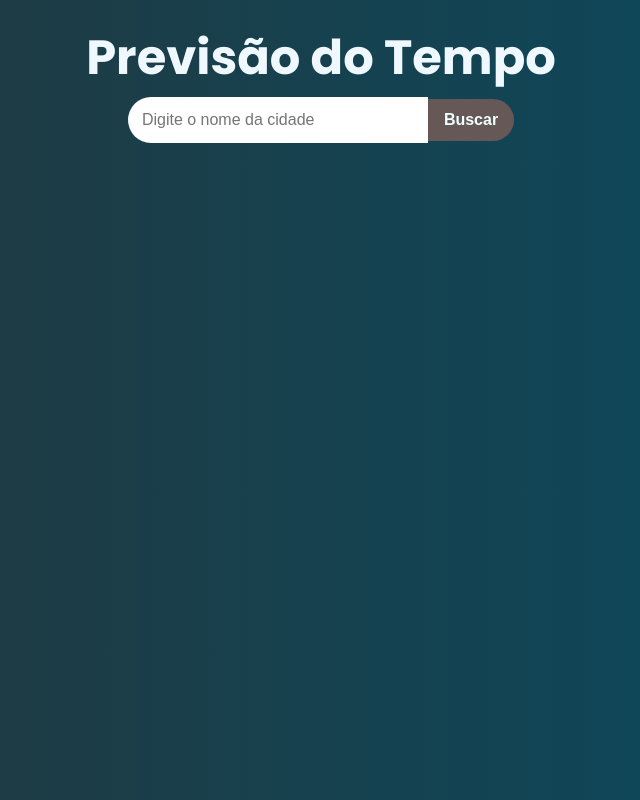
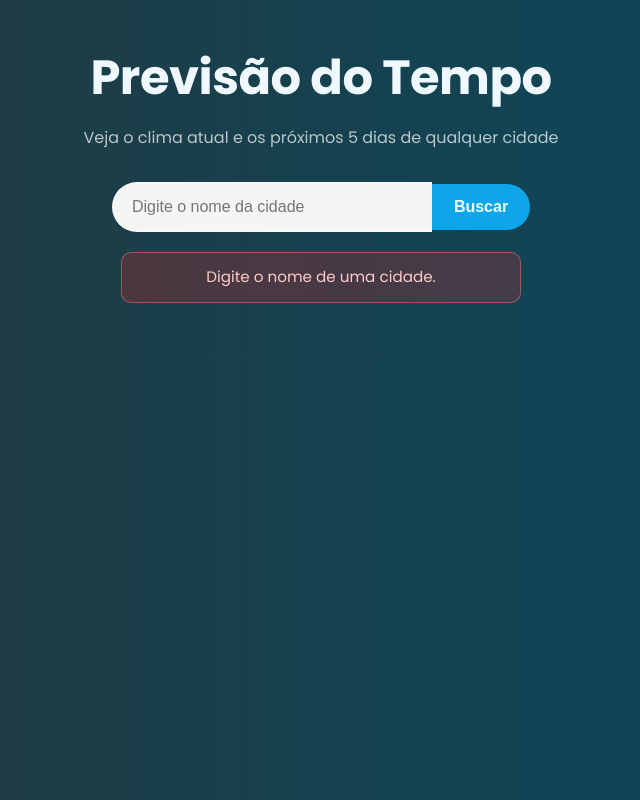
Before and after one commit to stephany-c/Previsao-do-tempo1, a React (Vite) app: page / in a window 1280 px wide. Both pictures are taken after a click on the button "Buscar". Shown: the whole page, without its empty margins (319-959 px from the left). Built offline with nearby package versions, Linux system fonts and the light colour scheme; no server answers.

Commit message:
feat: enhance UI and add error handling for weather search
Co-authored-by: Stephany Carolina de Souza <64992976+stephany-c@users.noreply.github.com>

```diff
--- a/src/App.css
+++ b/src/App.css
@@ -1,13 +1,25 @@
 .container {
   max-width: 1000px;
-  padding: 20px;
+  padding: 40px 20px;
   margin: 0 auto;
   text-align: center;
+}
+
+.app-header {
+  margin-bottom: 32px;
 }
 
 h1 {
   font-size: 3rem;
   color: aliceblue;
+  font-weight: 700;
+  letter-spacing: -0.5px;
+}
+
+.subtitle {
+  color: rgba(255, 255, 255, 0.7);
+  font-size: 1rem;
+  margin-top: 8px;
 }
 
 /* Alinhamento do input e botão */
@@ -15,48 +27,66 @@ h1 {
   display: flex;
   justify-content: center;
   align-items: center;
-  gap: 5px;
+  gap: 0;
   margin-bottom: 20px;
 }
 
 /* Input */
 input {
-  padding: 12px;
+  padding: 14px 18px;
   border-radius: 25px 0 0 25px;
   border: 2px solid rgba(255, 255, 255, 0.3);
+  border-right: 0;
   width: 60%;
-  max-width: 300px;
+  max-width: 320px;
   outline: none;
   font-size: 1rem;
+  background-color: rgba(255, 255, 255, 0.95);
   transition: all 0.3s ease-in-out;
 }
 
 /* Efeito no input quando clicado */
 input:focus {
-  border-color: rgb(103, 88, 88);
-  box-shadow: 0px 0px 8px rgba(103, 88, 88, 0.5);
+  border-color: #38bdf8;
+  box-shadow: 0px 0px 10px rgba(56, 189, 248, 0.5);
 }
 
 /* Botão */
 button {
-  background-color: rgb(103, 88, 88);
+  background-color: #0ea5e9;
   border: 0;
-  padding: 12px 16px;
+  padding: 14px 22px;
   border-radius: 0 25px 25px 0;
   cursor: pointer;
   color: azure;
-  font-weight: bold;
+  font-weight: 600;
   font-size: 1rem;
   transition: all 0.3s ease;
 }
 
 /* Hover do botão */
 button:hover {
-  background-color: rgba(34, 28, 19, 0.97);
-  transform: scale(1.05);
+  background-color: #0284c7;
 }
 
 /* Animação ao clicar */
 button:active {
-  transform: scale(0.95);
+  transform: scale(0.97);
 }
+
+button:disabled {
+  opacity: 0.7;
+  cursor: not-allowed;
+}
+
+/* Mensagem de erro */
+.error-message {
+  color: #fecaca;
+  background-color: rgba(220, 38, 38, 0.25);
+  border: 1px solid rgba(248, 113, 113, 0.5);
+  border-radius: 10px;
+  padding: 12px 16px;
+  margin: 16px auto;
+  max-width: 400px;
+  font-size: 0.95rem;
+}
--- a/src/App.jsx
+++ b/src/App.jsx
@@ -4,41 +4,78 @@ import './App.css'
 import WeatherInformation from './components/WeatherInformations/WeatherInformation'
 import WeatherInformation5Days from './components/WeatherInformations5Days/WeatherInformations5Days'
 
-
-
 function App() {
   const [weather, setWeather] = useState()
   const [weather5Days, setWeather5Days] = useState()
+  const [loading, setLoading] = useState(false)
+  const [error, setError] = useState('')
   const inputRef = useRef()
 
+  async function searchCity() {
+    const city = inputRef.current.value.trim()
 
-  async function searchCity() {
-    console.log(inputRef.current.value)
-    const city = inputRef.current.value
-    const key = "a65b2d96f2def614842300a4d041f408"
+    if (!city) {
+      setError('Digite o nome de uma cidade.')
+      return
+    }
+
+    setLoading(true)
+    setError('')
+
+    const key = 'a65b2d96f2def614842300a4d041f408'
     const url = `https://api.openweathermap.org/data/2.5/weather?q=${city}&appid=${key}&lang=pt_br&units=metric`
     const url5Days = `https://api.openweathermap.org/data/2.5/forecast?q=${city}&appid=${key}&lang=pt_br&units=metric`
-    //chamada da api
-    const apiInfo = await axios.get(url)
-    const apiInfo5Days = await axios.get(url5Days)
-    console.log(apiInfo5Days)
-    setWeather5Days(apiInfo5Days.data)
-    setWeather(apiInfo.data)
 
+    try {
+      const [apiInfo, apiInfo5Days] = await Promise.all([
+        axios.get(url),
+        axios.get(url5Days),
+      ])
+      setWeather(apiInfo.data)
+      setWeather5Days(apiInfo5Days.data)
+    } catch (err) {
+      if (err.response && err.response.status === 404) {
+        setError('Cidade não encontrada. Verifique o nome e tente novamente.')
+      } else {
+        setError('Não foi possível buscar a previsão. Tente novamente.')
+      }
+      setWeather(undefined)
+      setWeather5Days(undefined)
+    } finally {
+      setLoading(false)
+    }
+  }
 
-
+  function handleKeyDown(event) {
+    if (event.key === 'Enter') {
+      searchCity()
+    }
   }
 
   return (
-    <div className='container'>
-      <h1> Previsão do Tempo </h1>
-      <input ref={inputRef} type='text' placeholder='Digite o nome da cidade'>
-      </input>
-      <button onClick={searchCity}>Buscar</button>
+    <div className="container">
+      <header className="app-header">
+        <h1>Previsão do Tempo</h1>
+        <p className="subtitle">Veja o clima atual e os próximos 5 dias de qualquer cidade</p>
+      </header>
+
+      <div className="search-container">
+        <input
+          ref={inputRef}
+          type="text"
+          placeholder="Digite o nome da cidade"
+          onKeyDown={handleKeyDown}
+        />
+        <button onClick={searchCity} disabled={loading}>
+          {loading ? 'Buscando...' : 'Buscar'}
+        </button>
+      </div>
+
+      {error && <p className="error-message">{error}</p>}
+
       {weather && <WeatherInformation weather={weather} />}
       {weather5Days && <WeatherInformation5Days weather5Days={weather5Days} />}
     </div>
-
   )
 }
 
--- a/src/components/WeatherInformations/WeatherInformation.css
+++ b/src/components/WeatherInformations/WeatherInformation.css
@@ -1,44 +1,76 @@
-.weather-container{
-background-color: rgba(255,255,255, 0.5);
-border-radius: 10px;
-padding: 20px;
-margin: 20px 0;
-
+.weather-container {
+    background-color: rgba(255, 255, 255, 0.12);
+    backdrop-filter: blur(12px);
+    -webkit-backdrop-filter: blur(12px);
+    border: 1px solid rgba(255, 255, 255, 0.2);
+    border-radius: 16px;
+    padding: 28px;
+    margin: 20px 0;
+    color: aliceblue;
+    box-shadow: 0 8px 32px rgba(0, 0, 0, 0.15);
 }
 
 h2 {
+    font-size: 2rem;
+    font-weight: 700;
+}
 
-    font-size: 2rem;
+.update-time {
+    color: rgba(255, 255, 255, 0.65);
+    font-size: 0.85rem;
+    margin-bottom: 8px;
 }
 
 .weather-info {
-
     display: flex;
     align-items: center;
     justify-content: center;
+}
 
-    img{
-        width: 100px;
-
-    }
-
+.weather-info img {
+    width: 110px;
 }
 
 .temperature {
-   font-weight: bold;
-   font-size: 2.5rem;
-
+    font-weight: 700;
+    font-size: 3rem;
 }
 
 .description {
-   text-transform: capitalize;
-   font-size: 1.3rem;
-   margin-bottom: 10px;
-
+    text-transform: capitalize;
+    font-size: 1.3rem;
+    margin-bottom: 20px;
+    color: rgba(255, 255, 255, 0.85);
 }
 
 .details {
+    display: grid;
+    grid-template-columns: repeat(3, 1fr);
+    gap: 14px;
+}
+
+.detail-item {
     display: flex;
-    justify-content: space-around;
+    flex-direction: column;
+    align-items: center;
+    gap: 4px;
+    background-color: rgba(255, 255, 255, 0.1);
+    border-radius: 12px;
+    padding: 14px 10px;
+}
 
+.detail-label {
+    font-size: 0.8rem;
+    color: rgba(255, 255, 255, 0.65);
 }
+
+.detail-value {
+    font-size: 1.1rem;
+    font-weight: 600;
+}
+
+@media screen and (max-width: 480px) {
+    .details {
+        grid-template-columns: repeat(2, 1fr);
+    }
+}
--- a/src/components/WeatherInformations/WeatherInformation.jsx
+++ b/src/components/WeatherInformations/WeatherInformation.jsx
@@ -21,7 +21,7 @@ function WeatherInformation({ weather }) {
             <div className='weather-info'>
                 <img
                     alt='icone-tempo'
-                    src={`http://openweathermap.org/img/wn/${weather.weather[0].icon}.png`}
+                    src={`https://openweathermap.org/img/wn/${weather.weather[0].icon}@2x.png`}
                 />
                 <p className='temperature'>{Math.round(weather.main.temp)}°C</p>
             </div>
@@ -31,10 +31,30 @@ function WeatherInformation({ weather }) {
             </div>
 
             <div className='details'>
-                <div><p>Sensação térmica: {Math.round(weather.main.feels_like)}°C</p></div>
-                <div><p>Umidade: {weather.main.humidity}%</p></div>
-                <div><p>Pressão: {weather.main.pressure} hPa</p></div>
-
+                <div className='detail-item'>
+                    <span className='detail-label'>Sensação térmica</span>
+                    <span className='detail-value'>{Math.round(weather.main.feels_like)}°C</span>
+                </div>
+                <div className='detail-item'>
+                    <span className='detail-label'>Umidade</span>
+                    <span className='detail-value'>{weather.main.humidity}%</span>
+                </div>
+                <div className='detail-item'>
+                    <span className='detail-label'>Pressão</span>
+                    <span className='detail-value'>{weather.main.pressure} hPa</span>
+                </div>
+                <div className='detail-item'>
+                    <span className='detail-label'>Vento</span>
+                    <span className='detail-value'>{Math.round(weather.wind.speed * 3.6)} km/h</span>
+                </div>
+                <div className='detail-item'>
+                    <span className='detail-label'>Nascer do sol</span>
+                    <span className='detail-value'>{sunriseTime}</span>
+                </div>
+                <div className='detail-item'>
+                    <span className='detail-label'>Pôr do sol</span>
+                    <span className='detail-value'>{sunsetTime}</span>
+                </div>
             </div>
         </div>
     );
--- a/src/components/WeatherInformations5Days/WeatherInformations5Days.jsx
+++ b/src/components/WeatherInformations5Days/WeatherInformations5Days.jsx
@@ -27,7 +27,7 @@ function WeatherInformation5Days({ weather5Days }) {
                         <div className='weather-item' key={forecast.dt}  >
                             <p>{dayOfWeek}, {dayNumber}</p>
                             <img
-                                src={`http://openweathermap.org/img/wn/${forecast.weather[0].icon}.png`}
+                                src={`https://openweathermap.org/img/wn/${forecast.weather[0].icon}@2x.png`}
                                 alt={forecast.weather[0].description}
                             />
                             <p>{forecast.weather[0].description}</p>
```
Also changed, not shown: src/components/WeatherInformations5Days/WeatherInformations5Days.css (+45 -23 lines).
